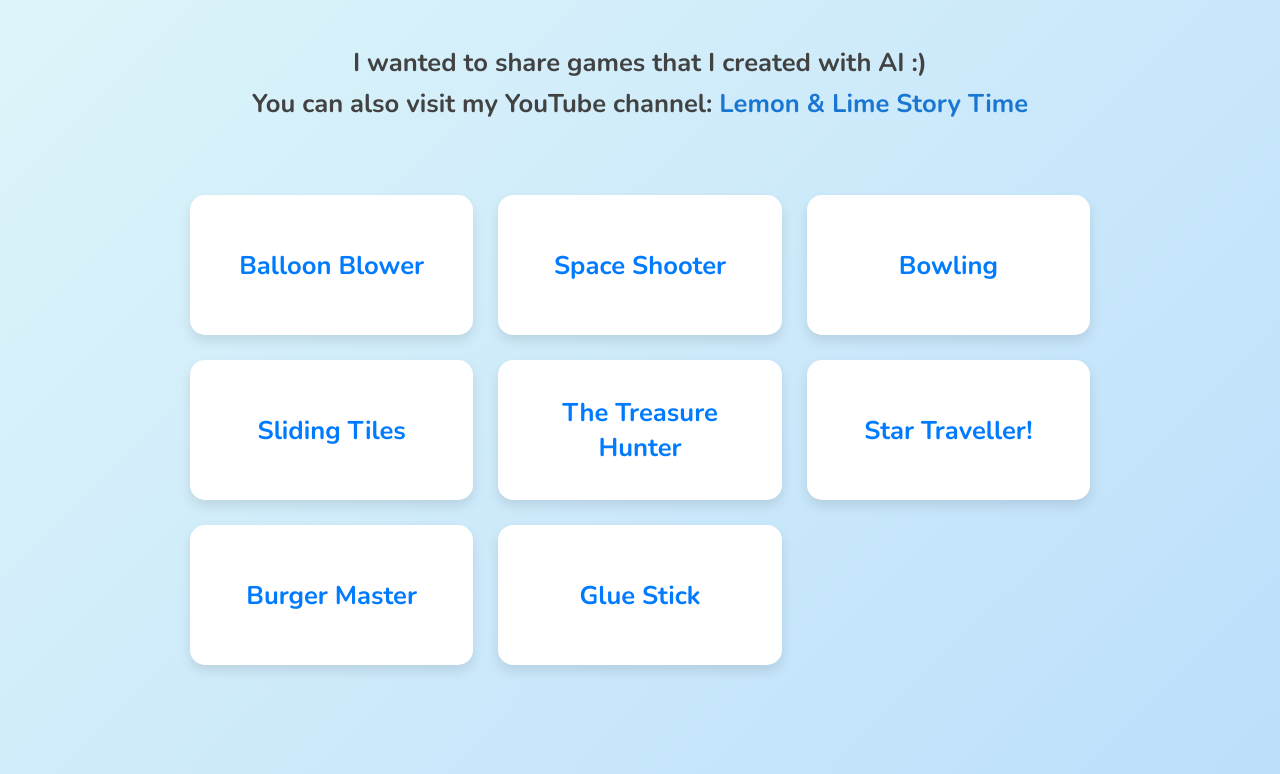
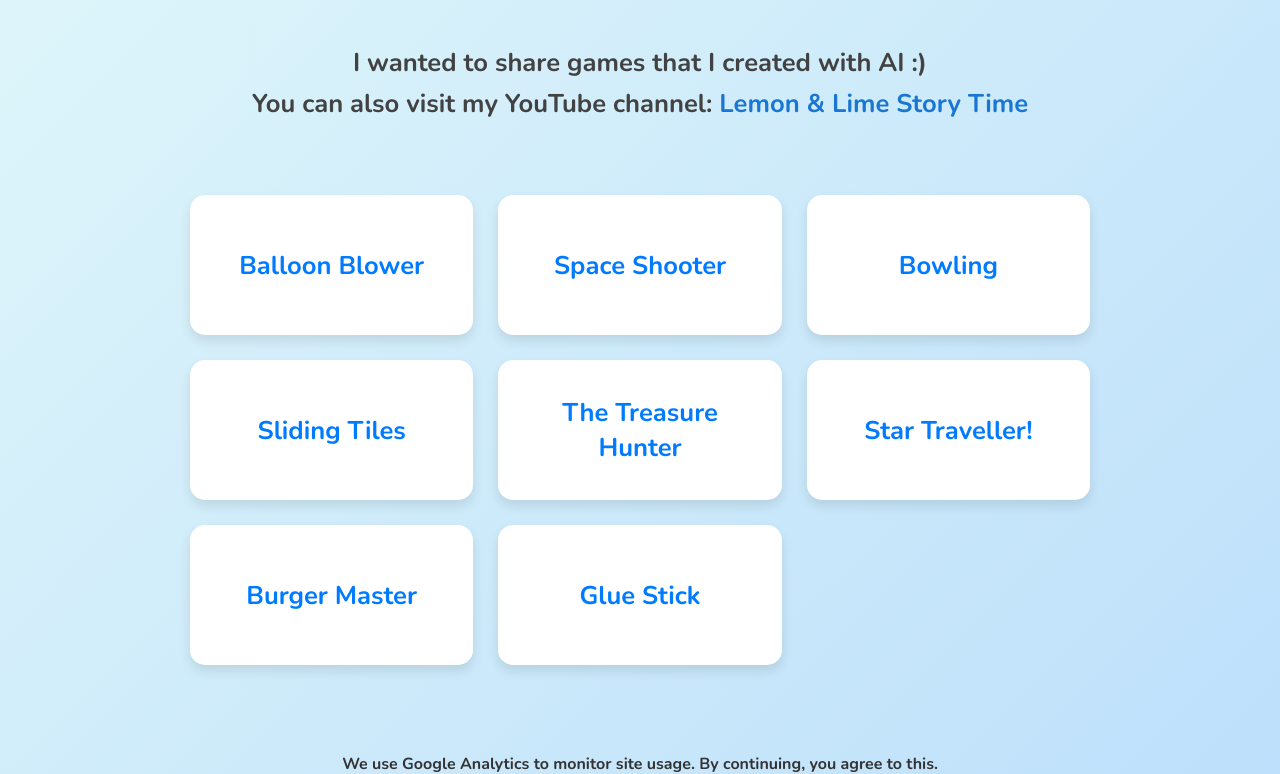
Before and after one commit to lemonlimestorytime/lemonlimestorytime.github.io, a plain HTML site: page index.html in a window 1280 px wide. Shown: the part 178-952 px from the top of the page. Drawn offline with nearby package versions, Linux system fonts and the light colour scheme.

Commit message:
Update index.html

```diff
--- a/index.html
+++ b/index.html
@@ -154,6 +154,8 @@
     <li><a href="GlueStick/GlueStick.html">Glue Stick</a></li>
   </ul>
 
+  <h4> We use Google Analytics to monitor site usage. By continuing, you agree to this. </h4>
+
   <footer>
   <p>© 2025 Lemon & Lime Story Time. All Rights Reserved. lemonlimestorytime@gmail.com</p>
   </footer>
```
